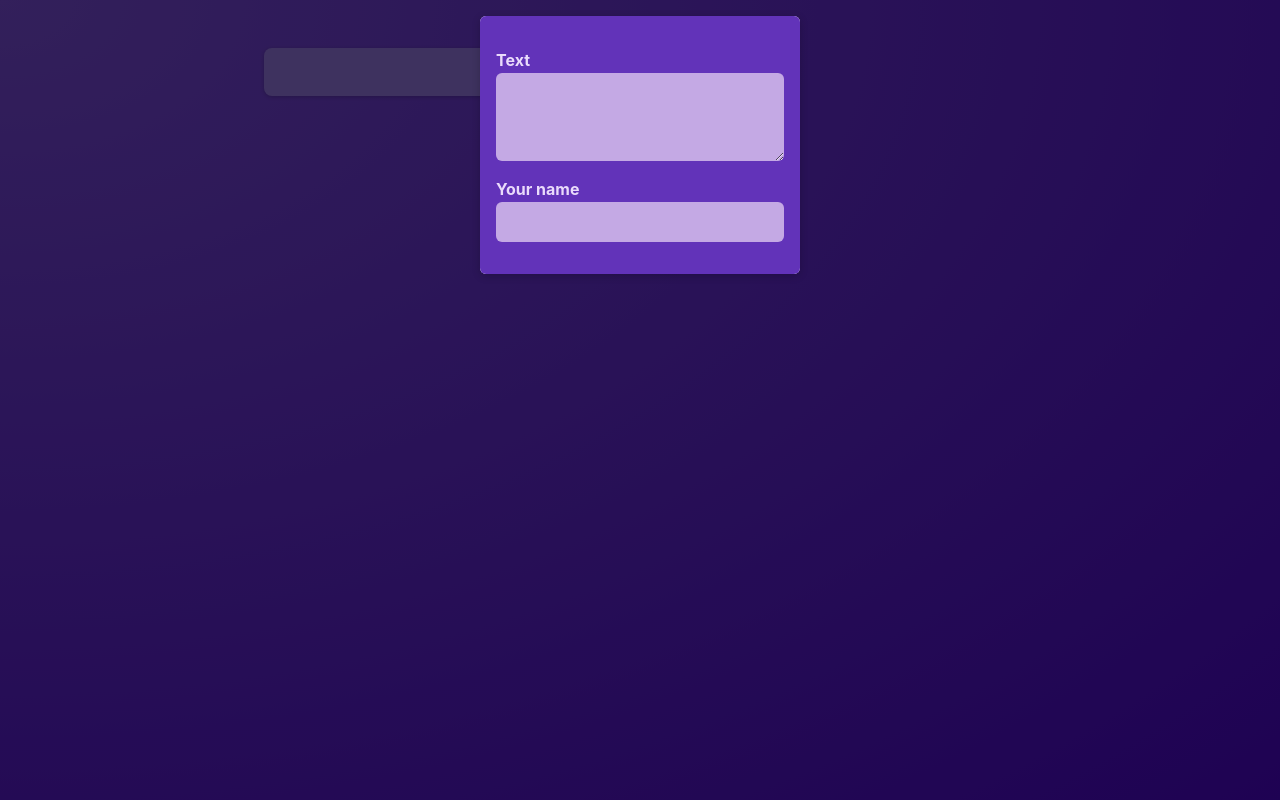
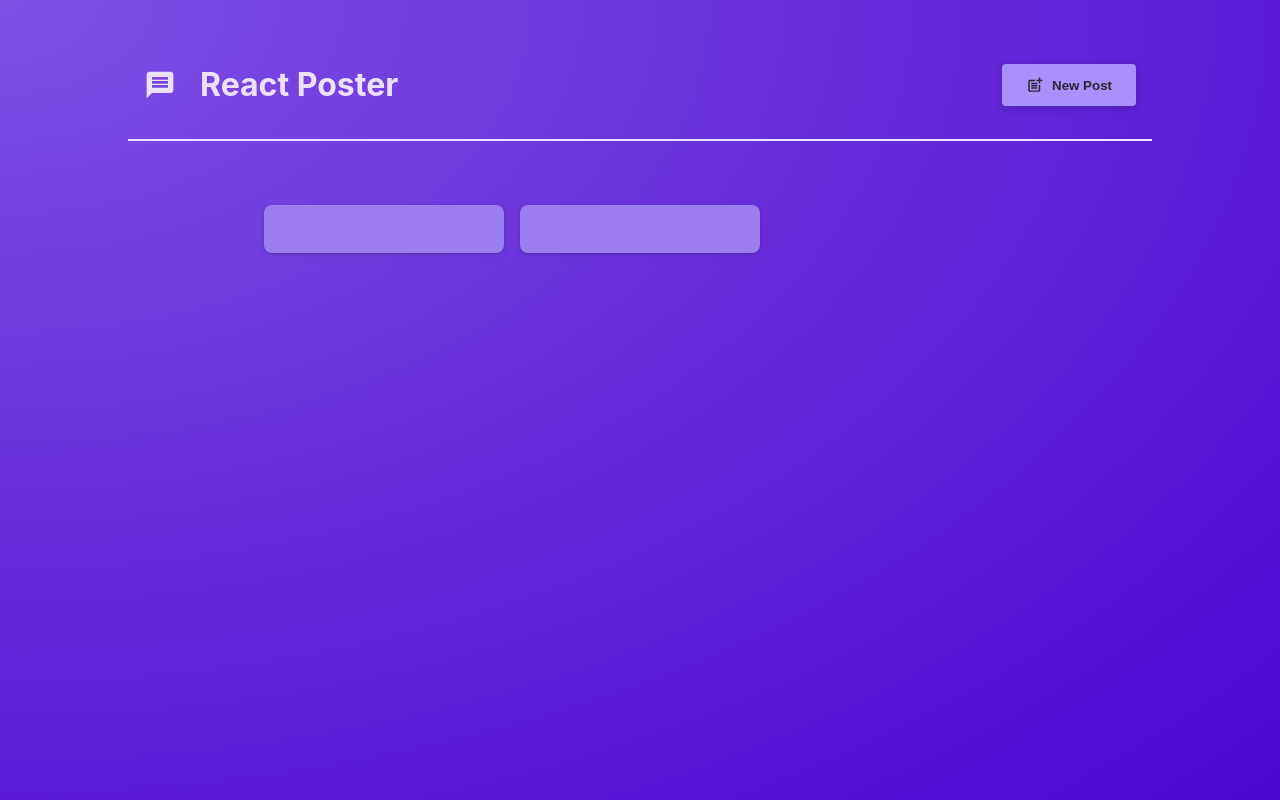
Before and after one commit to Nadha-Jabeen-T/twitter-mini, a React (Vite) app: page / in a window 1280 px wide. Built offline with nearby package versions, Linux system fonts and the light colour scheme.

Commit message:
Header added | New post button wired

```diff
--- a/package.json
+++ b/package.json
@@ -10,7 +10,8 @@
   },
   "dependencies": {
     "react": "^18.2.0",
-    "react-dom": "^18.2.0"
+    "react-dom": "^18.2.0",
+    "react-icons": "^5.2.1"
   },
   "devDependencies": {
     "@types/react": "^18.0.17",
--- a/src/App.jsx
+++ b/src/App.jsx
@@ -1,9 +1,27 @@
 import PostsList from "./Components/PostsList";
+import MainHeader from "./Components/MainHeader";
+
+import { useState } from "react";
+
 function App() {
+  //Registering the state for toggle visibility of Modal
+  const [modalIsVisible, setModalIsVisible] = useState(false);
+
+  function showModalHandler() {
+    setModalIsVisible(true);
+  }
+
+  function hideModalHandler() {
+    setModalIsVisible(false);
+}
+
   return(
-  <main>
-    <PostsList/>
-  </main>
+    <>
+      <MainHeader onCreatePost={showModalHandler}/>
+      <main>
+        <PostsList isPosting={modalIsVisible} onStopPosting={hideModalHandler}/>
+     </main>
+    </>
   );
 }
 
--- /dev/null
+++ b/src/Components/MainHeader.jsx
@@ -0,0 +1,22 @@
+import { MdPostAdd, MdMessage } from 'react-icons/md';
+
+import classes from './MainHeader.module.css';
+
+function MainHeader({ onCreatePost }) {
+  return (
+    <header className={classes.header}>
+      <h1 className={classes.logo}>
+        <MdMessage />
+        React Poster
+      </h1>
+      <p>
+        <button className={classes.button} onClick={onCreatePost}>
+          <MdPostAdd size={18} />
+          New Post
+        </button>
+      </p>
+    </header>
+  );
+}
+
+export default MainHeader;
--- /dev/null
+++ b/src/Components/MainHeader.module.css
@@ -0,0 +1,36 @@
+.header {
+    /* padding: 2rem 10%; */
+    margin: 2rem 10%;
+    padding: 1rem;
+    text-align: center;
+    display: flex;
+    justify-content: space-between;
+    align-items: center;
+    border-bottom: 2px solid #ece1fa;
+  }
+
+  .logo {
+    font-size: 2rem;
+    display: flex;
+    gap: 1.5rem;
+    align-items: center;
+    color: #ece1fa;
+  }
+
+  .button {
+    display: inline-flex;
+    align-items: center;
+    gap: 0.5rem;
+    padding: 0.75rem 1.5rem;
+    background-color: #a990fb;
+    color: #2a2630;
+    border: none;
+    border-radius: 4px;
+    box-shadow: 0 2px 8px rgba(0, 0, 0, 0.2);
+    cursor: pointer;
+    font-weight: bold;
+  }
+
+  .button:hover {
+    background-color: #8c6cf7;
+  }
--- a/src/Components/PostsList.jsx
+++ b/src/Components/PostsList.jsx
@@ -6,13 +6,10 @@
 
 import { useState } from "react";
 
-function PostsList() {
+function PostsList({isPosting, onStopPosting}) {
     const [enteredBody,setEnteredBody] = useState("");
     //setEnteredBody is a function that updates useState[0]
     const [enteredAuthor,setEnteredAuthor] = useState("");
-
-    //Registering the state for toggle visibility of Modal
-    const [modalIsVisible, setModalIsVisible] = useState(true);
 
     function bodyChangeHandler(event) {
         setEnteredBody(event.target.value);
@@ -22,14 +19,10 @@
         setEnteredAuthor(event.target.value);
     }
 
-    function hideModalHandler(params) {
-        setModalIsVisible(false);
-    }
-
     return(
         <>
-        {modalIsVisible ? (
-        <Modal onClose={hideModalHandler}>
+        {isPosting ? (
+        <Modal onClose={onStopPosting}>
             <NewPost onBodyChange={bodyChangeHandler} onAuthorChange={authorChangeHandler}/>
         </Modal>)  : null}
         <ul className={classes.posts}>
```
Also changed, not shown: 1 other file (tests, documents, lock files or other folders).
